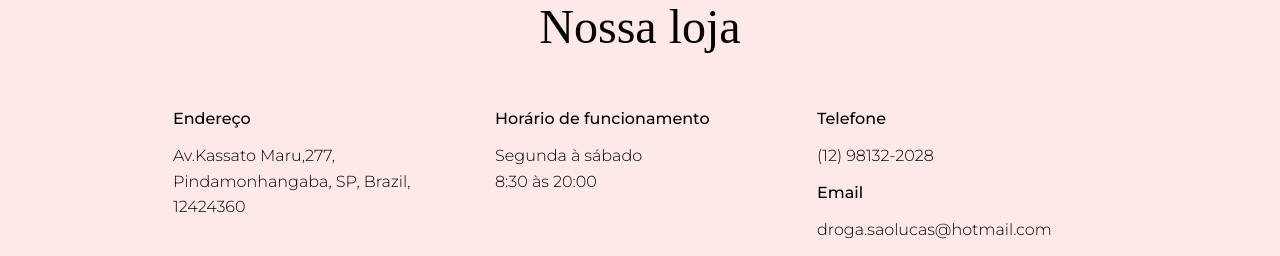
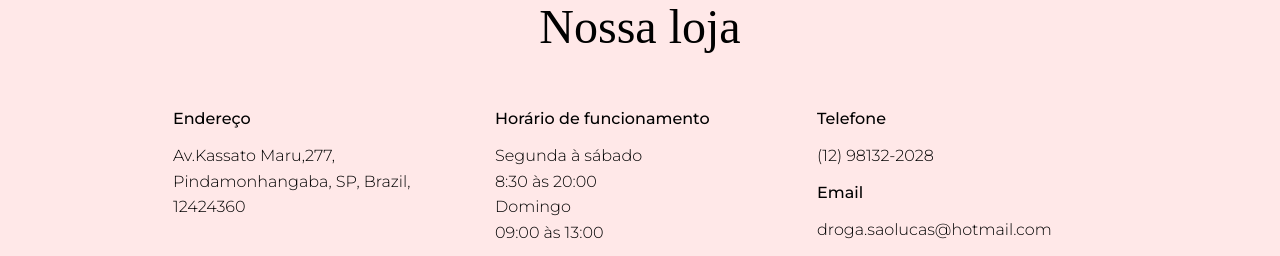
Before and after one commit to oAnthonyG/Farmacia, a plain HTML site: page index.html in a window 1280 px wide. Shown: the part 2654-2910 px from the top of the page. Drawn offline with nearby package versions, Linux system fonts and the light colour scheme; grey boxes are pictures that could not be loaded.

Commit message:
att date endereco

```diff
--- a/index.html
+++ b/index.html
@@ -118,7 +118,9 @@
         <div class="endereco-descricao">
           <h2>Horário de funcionamento</h2>
           <p>Segunda à sábado <br>
-            8:30 às 20:00</p>
+            8:30 às 20:00 <br>
+            Domingo <br>
+            09:00 às 13:00</p>
         </div>
         <div class="display-block-endereco">
           <div class="endereco-descricao">
```
